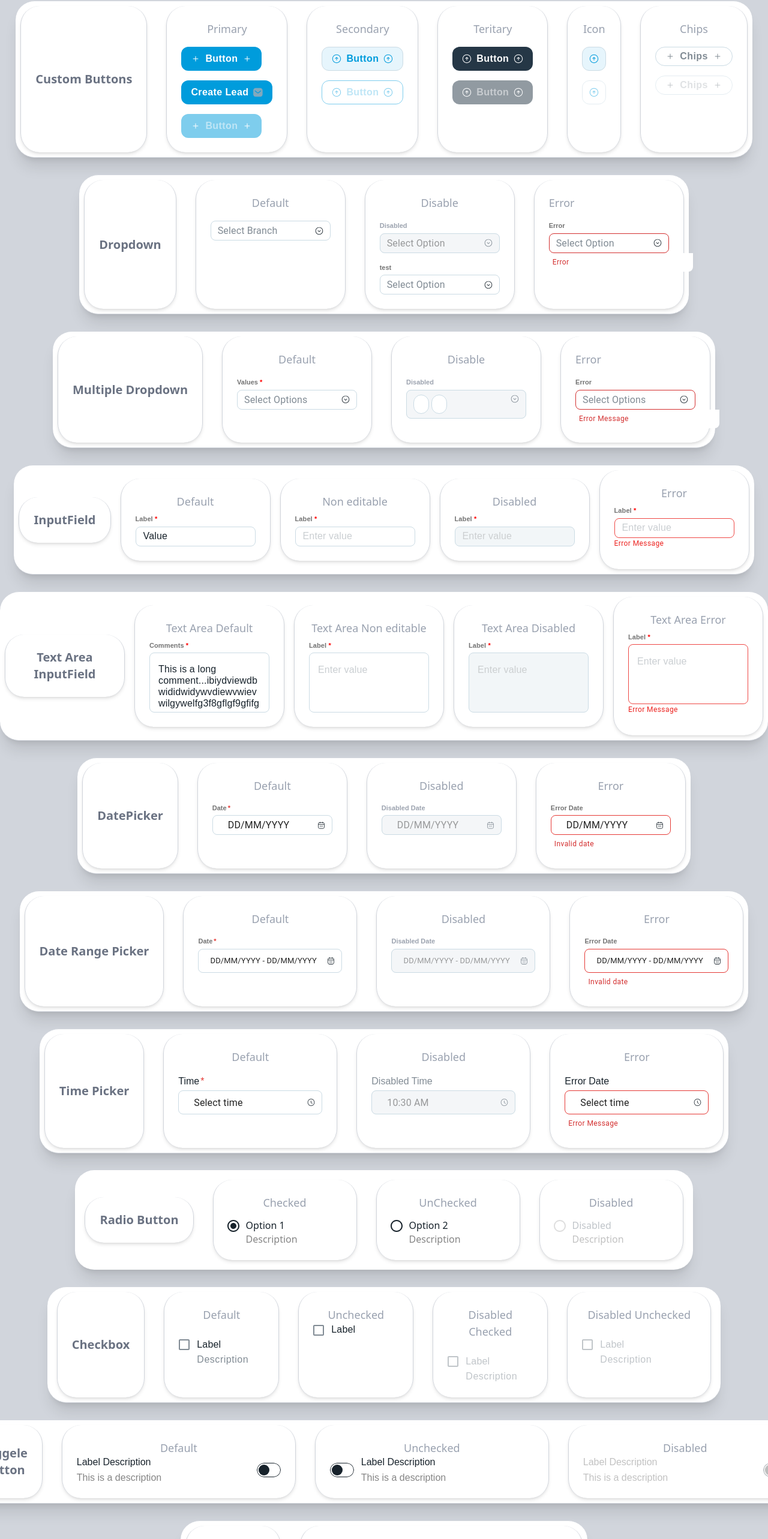
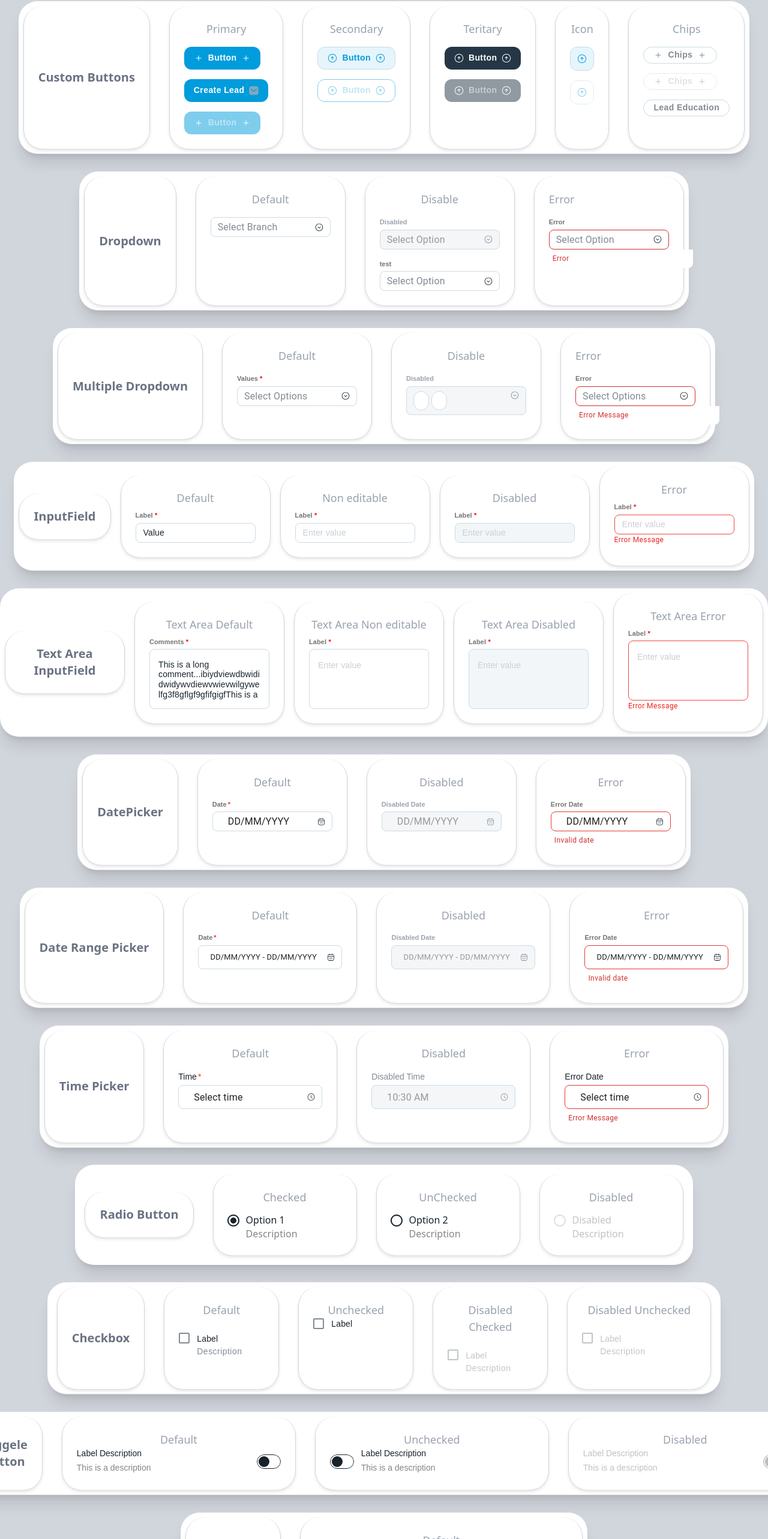
Before and after one commit to avnashv/reusable-components, a React (Vite) app: page / in a window 1280 px wide. Shown: the part 151-2717 px from the top of the page at 60% size. Built offline with nearby package versions, Linux system fonts and the light colour scheme.

Commit message:
- version updated - fontSize updated for every component - updated the button component size

```diff
--- a/package.json
+++ b/package.json
@@ -1,6 +1,6 @@
 {
   "name": "react-mui-tailwind",
-  "version": "1.0.47",
+  "version": "1.0.49",
   "type": "module",
   "main": "dist/react-mui-tailwind-ui.umd.js",
   "module": "dist/react-mui-tailwind-ui.es.js",
--- a/src/App.jsx
+++ b/src/App.jsx
@@ -212,6 +212,7 @@ function App() {
           {/* -- Chips -- */}
           <CustomButton text="Chips" variant="chips" rounded="full" startIcon={true} endIcon={true} />
           <CustomButton text="Chips" disabled={true} variant="chips" rounded="full" />
+          <CustomButton text="Lead Education" disabled={false} variant="chips" rounded="full" startIcon={false} endIcon={false} />
         </div>
 
       </div>
--- a/src/components/customButton/customButton.jsx
+++ b/src/components/customButton/customButton.jsx
@@ -113,7 +113,7 @@ const CustomButton = ({
                 // width: isIconButton ? "40px" : isChipButton ? "114px" : "auto",
                 width: isIconButton ? "40px" : width ,
                 // height: isIconButton ? "40px" : isChipButton ? "32px" : "40px",
-                height: isChipButton ? "32px" : "40px",
+                height: isChipButton ? "28px" : "38px",
                 // minWidth: isIconButton ? iconSize : "auto",
                 minWidth: isIconButton ? "40px" : "fit-content",
                 minHeight: isIconButton ? iconSize : "auto",
@@ -199,7 +199,7 @@ const CustomButton = ({
                     style={{
                         fontFamily: 'Proxima Nova, sans-serif',
                         fontWeight: 700,
-                        fontSize: '16px',
+                        fontSize: '14px',
                         lineHeight: '140%',
                         letterSpacing: '0%',
                         opacity: disabled ? 0.5 : 1, // Reduce opacity when disabled
--- a/src/components/customCheckboxField/customCheckboxField.jsx
+++ b/src/components/customCheckboxField/customCheckboxField.jsx
@@ -66,7 +66,7 @@ const CustomCheckboxField = ({
               color: disabled ? "#A6ADB3" : "#17222B",
               fontFamily: "Proxima Nova, sans-serif",
               fontWeight: 400,
-              fontSize: "16px",
+              fontSize: "14px",
               lineHeight: "140%",
             }}
           >
@@ -82,7 +82,7 @@ const CustomCheckboxField = ({
               margin: 0,
               fontFamily: "Proxima Nova, sans-serif",
               fontWeight: 400,
-              fontSize: "16px",
+              fontSize: "14px",
               lineHeight: "140%",
             }}
           >
--- a/src/components/customDropDown/customDropDown.jsx
+++ b/src/components/customDropDown/customDropDown.jsx
@@ -278,7 +278,7 @@ const CustomDropdown = ({
                   style={{
                     fontFamily: "Proxima Nova, sans-serif",
                     fontWeight: 400,
-                    fontSize: "16px",
+                    fontSize: "14px",
                     lineHeight: "140%",
                     color: "#17222B",
                   }}
--- a/src/components/customInputField/customInputField.jsx
+++ b/src/components/customInputField/customInputField.jsx
@@ -88,14 +88,14 @@ const CustomInputField = ({
       alignItems: multiline ? "flex-start" : "center",
       fontFamily: "Proxima Nova, sans-serif",
       fontWeight: 400,
-      fontSize: "16px",
+      fontSize: "14px",
       lineHeight: "120%",
       "&:hover": state !== "disabled" && { border: "1px solid #A6ADB3" },
       "&.Mui-focused": state !== "disabled" && { border: "1px solid #1A2731" },
     },
     "& .MuiInputBase-input": {
       padding: multiline ? "0px 0px" : "8px 12px",
-      fontSize: "16px",
+      fontSize: "14px",
       overflowY: multiline ? "auto" : "hidden",
       maxHeight: multiline ? "120px" : "unset", // Adjust height limit
       whiteSpace: "pre-wrap",
@@ -105,7 +105,7 @@ const CustomInputField = ({
         color: "#818B94",
         fontFamily: "Proxima Nova, sans-serif",
         fontWeight: 400,
-        fontSize: "16px",
+        fontSize: "14px",
         lineHeight: "140%",
       },
     },
--- a/src/components/customPagination/customPagination.jsx
+++ b/src/components/customPagination/customPagination.jsx
@@ -65,7 +65,7 @@ const CustomPagination = ({ totalPages = 8, currentPage, setCurrentPage }) => {
                         width: 48, // Adjust width
                         height: 28,
                         borderRadius: 8,
-                        fontSize: "16px",
+                        fontSize: "14px",
                         padding: "2px 2px 2px 4px",
                         justifyContent: "right", // Center align text & icon
                         "& .MuiOutlinedInput-notchedOutline": { border: "none" },
@@ -101,7 +101,7 @@ const CustomPagination = ({ totalPages = 8, currentPage, setCurrentPage }) => {
                         height: 28,
                         borderRadius: 8,
                         position: "static",
-                        fontSize: "16px",
+                        fontSize: "14px",
                         padding: "2px 2px 2px 4px",
                         justifyContent: "right",
                         "& .MuiOutlinedInput-notchedOutline": { border: "none" },
--- a/src/components/customTimePicker/customTimePicker.jsx
+++ b/src/components/customTimePicker/customTimePicker.jsx
@@ -50,7 +50,7 @@ const CustomTimePicker = ({ label, errorMessage, disabled, required, value }) =>
                     color: disabled ? "#818B94" : "#17222B",
                     fontFamily: "Proxima Nova, sans-serif",
                     fontWeight: 400,
-                    fontSize: "16px",
+                    fontSize: "14px",
                     lineHeight: "140%",
                     display: "flex",
                     gap: "2px",
--- a/src/components/customToggle/customToggle.jsx
+++ b/src/components/customToggle/customToggle.jsx
@@ -18,7 +18,7 @@ const ToggleButton = ({ label, description, position = 'right', disabled = false
           <span style={{
             fontFamily: 'Proxima Nova, sans-serif',
             fontWeight: 400,
-            fontSize: '16px',
+            fontSize: '14px',
             lineHeight: '140%',
             letterSpacing: '0%',
             color: disabled ? 'var(--Neutral-N200, #858585)' : 'var(--Text-T500, #17222B)', // Gray text when disabled
@@ -30,7 +30,7 @@ const ToggleButton = ({ label, description, position = 'right', disabled = false
             <span style={{
               fontFamily: 'Proxima Nova, sans-serif',
               fontWeight: 400,
-              fontSize: '16px',
+              fontSize: '14px',
               lineHeight: '140%',
               letterSpacing: '0%',
               color: disabled ? 'var(--Neutral-N200, #858585)' : 'var(--Neutral-N200, #858585)', // Gray text when disabled
@@ -108,7 +108,7 @@ const ToggleButton = ({ label, description, position = 'right', disabled = false
           <span style={{
             fontFamily: 'Proxima Nova, sans-serif',
             fontWeight: 400,
-            fontSize: '16px',
+            fontSize: '14px',
             lineHeight: '140%',
             letterSpacing: '0%',
             color: disabled ? 'var(--Neutral-N200, #818B94)' : 'var(--Text-T500, #17222B)', // Gray text when disabled
@@ -120,7 +120,7 @@ const ToggleButton = ({ label, description, position = 'right', disabled = false
             <span style={{
               fontFamily: 'Proxima Nova, sans-serif',
               fontWeight: 400,
-              fontSize: '16px',
+              fontSize: '14px',
               lineHeight: '140%',
               letterSpacing: '0%',
               color: disabled ? 'var(--Neutral-N200, #BFBFBF)' : 'var(--Neutral-N200, #858585)', // Gray text when disabled
```
